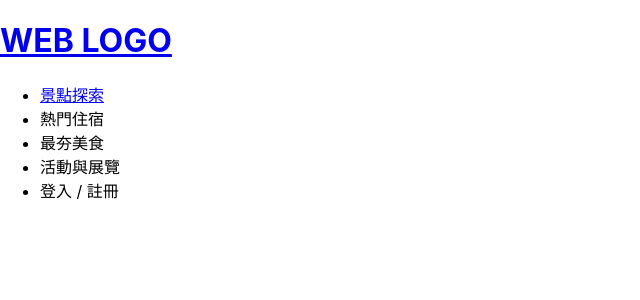
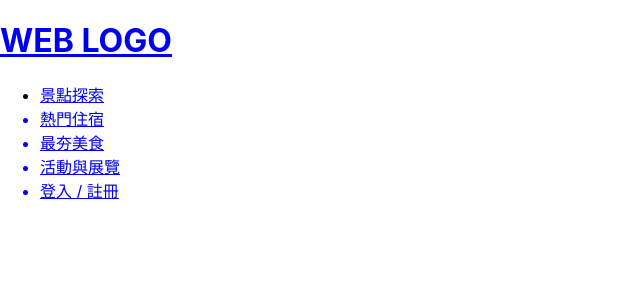
Before and after one commit to suochantsao/taiwan-travel-guide, a React (Create React App) app: page / in a window 1280 px wide. Shown: the top 300 px of the page, without its empty margins (0-640 px from the left). Built offline with nearby package versions, Linux system fonts and the light colour scheme.

Commit message:
設定 navbar 路由

```diff
--- a/src/components/layout/navbar.js
+++ b/src/components/layout/navbar.js
@@ -12,10 +12,18 @@ function Navigation() {
           <li>
             <Link to="/attractions"> 景點探索 </Link>
           </li>
-          <li>熱門住宿</li>
-          <li>最夯美食</li>
-          <li>活動與展覽</li>
-          <li>登入 / 註冊</li>
+          <Link to="/stay">
+            <li>熱門住宿</li>
+          </Link>
+          <Link to="/foods">
+            <li>最夯美食</li>
+          </Link>
+          <Link to="exhibition">
+            <li>活動與展覽</li>
+          </Link>
+          <Link to="member">
+            <li>登入 / 註冊</li>
+          </Link>
         </ul>
       </nav>
     </header>
```
